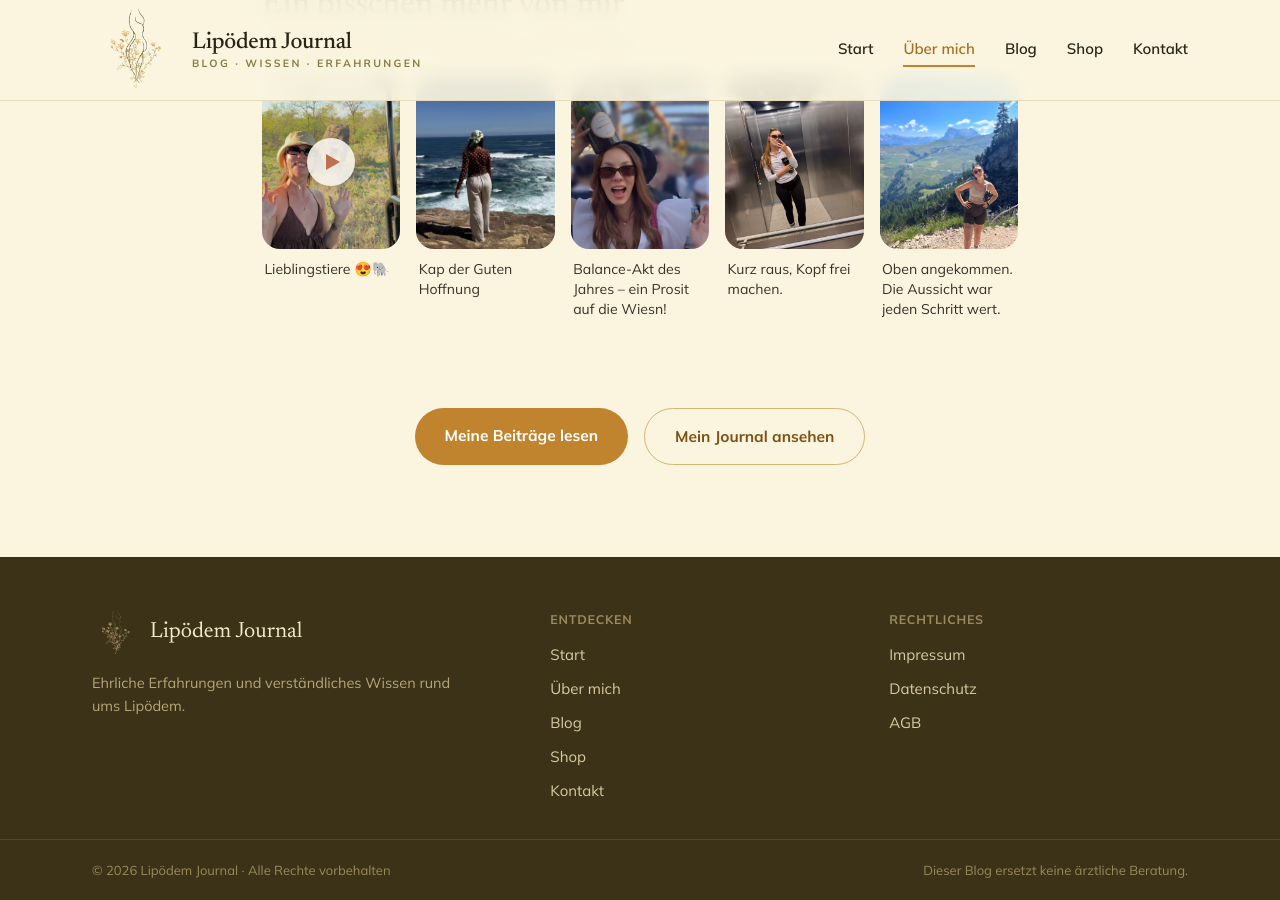
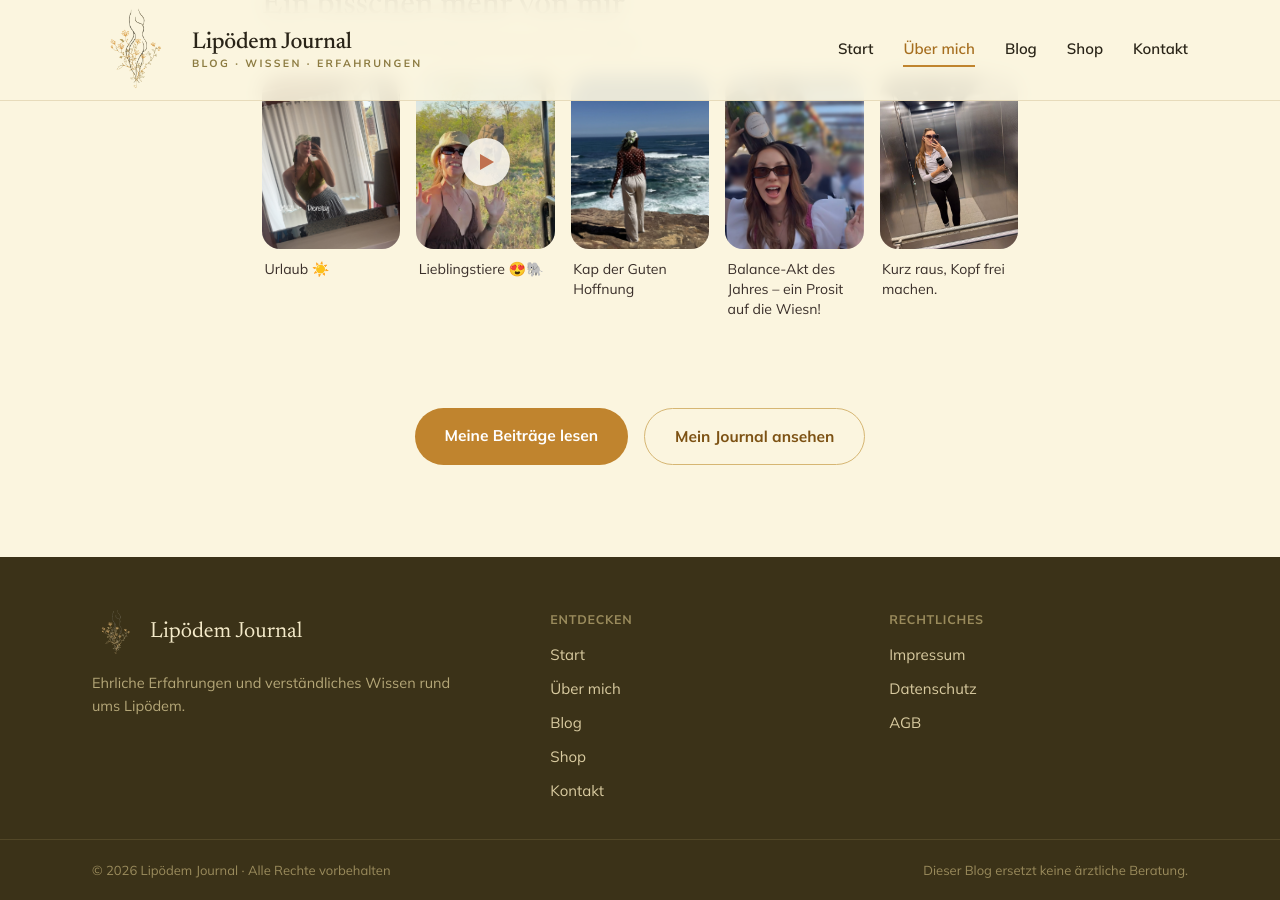
Before and after one commit to Johannaslipoedemjournal/Lip-demjournal-webseite, a Jekyll site: the page built from ueber-mich.html, in a window 1280 px wide and 900 px high, scrolled down 4306 px. Built offline with Jekyll 4.4.1, drawn with Linux system fonts in a browser that asks for light colours.

Commit message:
Update alltag.yaml

```diff
--- a/_data/alltag.yaml
+++ b/_data/alltag.yaml
@@ -21,6 +21,10 @@
 # ─────────────────────────────────────────────────────────
 
 # Hier drunter deine Einträge (entferne das # am Zeilenanfang, um die Beispiele zu nutzen):
+- bild: 2026-10-29-urlaub.jpg
+  text: "Urlaub ☀️"
+
+
 - video: 2026-10-18-lieblingstiere.mp4
   vorschau: 2026-10-18-lieblingstiere.jpg
   text: "Lieblingstiere 😍🐘"
```
